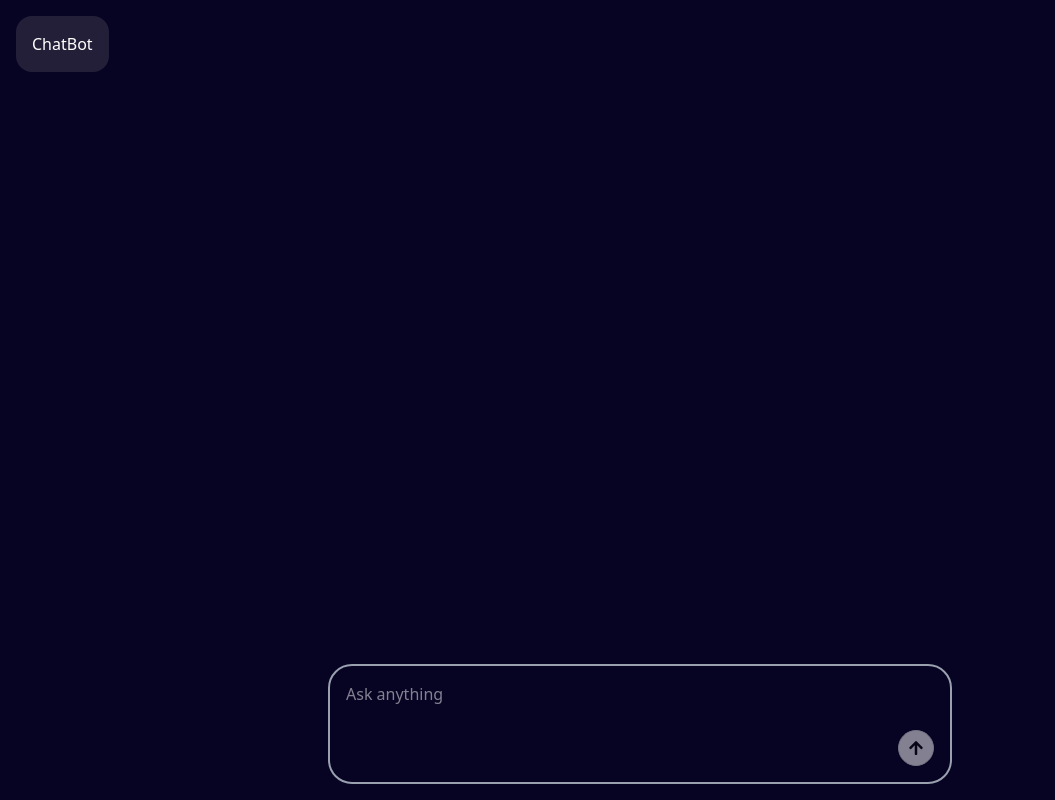
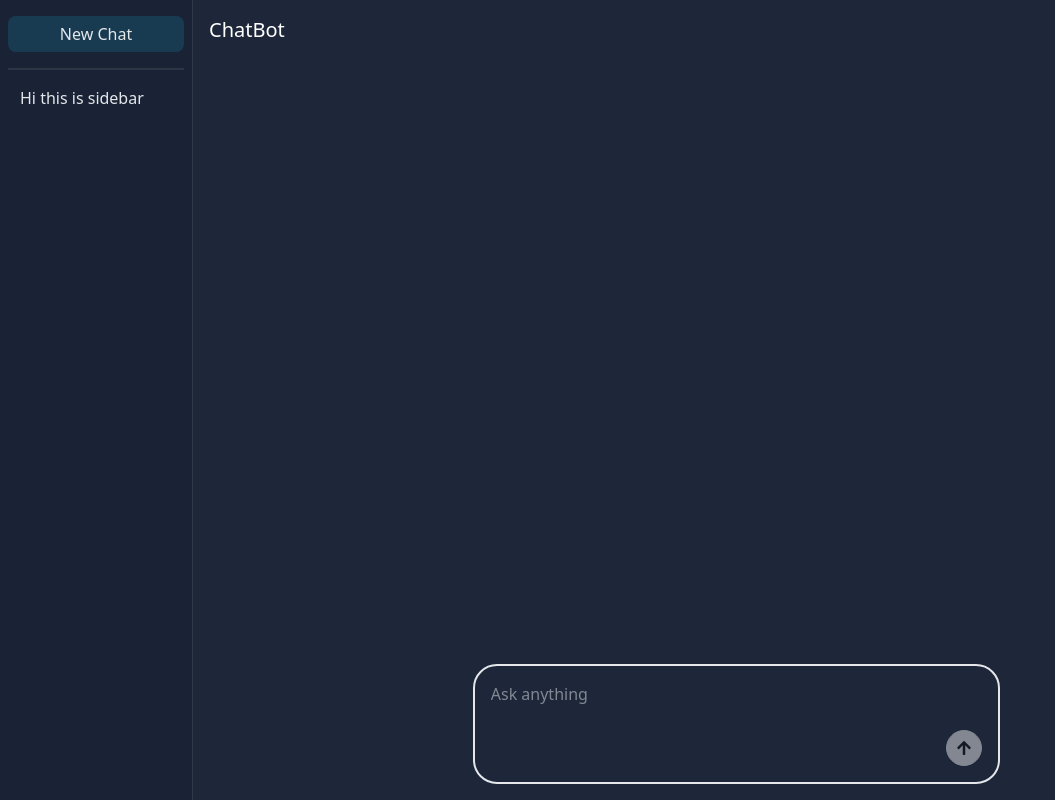
Before and after one commit to Shian90/AI_Chatbot, a React (Vite) app in the folder packages/client/: page / in a window 1280 px wide. Shown: the whole page, without its empty margins (0-1055 px from the left). Built offline with nearby package versions, Linux system fonts and the light colour scheme.

Commit message:
Added a sidebar in the design

```diff
--- a/packages/client/src/App.tsx
+++ b/packages/client/src/App.tsx
@@ -2,7 +2,7 @@ import ChatBot from "./components/chat/ChatBot";
 
 function App() {
   return (
-    <div className="p-4 h-screen">
+    <div className="bg-background h-screen">
       <ChatBot />
     </div>
   );
--- a/packages/client/src/components/chat/ChatBot.tsx
+++ b/packages/client/src/components/chat/ChatBot.tsx
@@ -4,6 +4,7 @@ import type { ChatFormData } from "./ChatInput";
 import ChatInput from "./ChatInput";
 import type { ChatMessage } from "./ChatMessages";
 import ChatMessages from "./ChatMessages";
+import Sidebar from "./Sidebar";
 import TypingIndicator from "./TypingIndicator";
 import axios from "axios";
 import popSound from "@/assets/sounds/pop.mp3";
@@ -40,8 +41,8 @@ const ChatBot = () => {
 
       const response = await axios.post<ChatResponse>("/api/chat", reqBody);
 
+      popAudio.play();
       setMessages((prev) => [...prev, response.data.message]);
-      popAudio.play();
     } catch (error) {
       console.error(error);
       setError("Something went wrong, try again!");
@@ -51,9 +52,12 @@ const ChatBot = () => {
   };
 
   return (
-    <div className="flex flex-col h-full">
-      <div className="bg-[rgba(64,60,81,0.5)] sticky p-4 text-white w-fit rounded-2xl">
-        <h1 className="text-l">ChatBot</h1>
+    <div className="flex h-full">
+      <Sidebar />
+      <div className="w-px h-full bg-assistant-message"></div>
+      <div className="flex flex-1 flex-col h-full p-4">
+        <div className="sticky text-white w-fit rounded-2xl">
+          <h1 className="text-xl text-white">ChatBot</h1>
         </div>
         <div className="custom-scroll flex flex-col flex-1 mb-5 overflow-y-auto px-3 items-center">
           <div className="flex flex-col gap-5 w-[50%]">
@@ -64,6 +68,7 @@ const ChatBot = () => {
         </div>
         <ChatInput onSubmit={onSubmit} />
       </div>
+    </div>
   );
 };
 
--- a/packages/client/src/components/chat/ChatInput.tsx
+++ b/packages/client/src/components/chat/ChatInput.tsx
@@ -30,15 +30,20 @@ const ChatInput = ({ onSubmit: fnOnSubmit }: Props) => {
     <form
       onSubmit={onSubmit}
       onKeyDown={onEnterKeySubmit}
-      className="flex flex-col border-2 border-gray-400 items-end p-4 rounded-3xl w-[50%] self-center">
+      className="flex flex-col border-2 border-message-color items-end p-4 rounded-3xl w-[50%] self-center">
       <textarea
         {...register("prompt", { required: true, validate: (data) => data.trim().length > 0 })}
-        className="w-full resize-none focus:outline-0 text-white"
+        className="w-full resize-none focus:outline-0 text-message-color"
         autoFocus
         placeholder="Ask anything"
         maxLength={1000}
       />
-      <Button disabled={!formState.isValid} type="submit" variant="outline" size="icon" className="rounded-full">
+      <Button
+        disabled={!formState.isValid}
+        type="submit"
+        variant="outline"
+        size="icon"
+        className="bg-message-color rounded-full">
         <FaArrowUp />
       </Button>
     </form>
--- a/packages/client/src/components/chat/ChatMessages.tsx
+++ b/packages/client/src/components/chat/ChatMessages.tsx
@@ -34,10 +34,10 @@ const ChatMessages = ({ messages }: Props) => {
           key={index}
           onCopy={onCopyMessage}
           ref={index === messages.length - 1 ? lastMessageRef : null}
-          className={`text-white px-3 py-2 ${
+          className={`text-message-color px-3 py-2 ${
             message.role === "user"
-              ? "bg-user-message max-w-[66%] self-end rounded-3xl"
-              : "bg-assistant-message w-full self-start rounded-none"
+              ? "bg-user-message max-w-[66%] self-end rounded-3xl text-message-color"
+              : "bg-assistant-message w-full self-start rounded-xl"
           }`}>
           <ReactMarkdown>{message.content}</ReactMarkdown>
         </div>
--- /dev/null
+++ b/packages/client/src/components/chat/Sidebar.tsx
@@ -0,0 +1,15 @@
+import { Button } from "../ui/button";
+
+const Sidebar = () => {
+  return (
+    <div className="flex flex-col gap-2 p-2 w-[15%] bg-sidebar-primary overflow-y-auto custom-scroll">
+      <Button className="hover:bg-button-hover bg-user-message text-md text-message-color my-2">New Chat</Button>
+      <hr className="border-assistant-message border-1"></hr>
+      <div className="hover:bg-assistant-message px-3 py-2 text-md text-message-color rounded-lg">
+        Hi this is sidebar
+      </div>
+    </div>
+  );
+};
+
+export default Sidebar;
--- a/packages/client/src/index.css
+++ b/packages/client/src/index.css
@@ -10,7 +10,7 @@
   --radius-xl: calc(var(--radius) + 4px);
   --color-background: var(--background);
   --color-foreground: var(--foreground);
-  --color-card: var(--card);
+  --color-button-hover: var(--button-hover);
   --color-card-foreground: var(--card-foreground);
   --color-popover: var(--popover);
   --color-popover-foreground: var(--popover-foreground);
@@ -39,6 +39,7 @@
   --color-sidebar-accent-foreground: var(--sidebar-accent-foreground);
   --color-sidebar-border: var(--sidebar-border);
   --color-sidebar-ring: var(--sidebar-ring);
+  --color-message-color: var(--message-color);
   --color-user-message: var(--user-message);
   --color-assistant-message: var(--assistant-message);
 }
@@ -71,9 +72,9 @@
 
 :root {
   --radius: 0.625rem;
-  --background: oklch(1 0 0);
+  --background: oklch(27.3% 0.03605 263.716);
   --foreground: oklch(0.145 0 0);
-  --card: oklch(1 0 0);
+  --button-hover: oklch(42.377% 0.07436 235.604 / 0.645);
   --card-foreground: oklch(0.145 0 0);
   --popover: oklch(1 0 0);
   --popover-foreground: oklch(0.145 0 0);
@@ -96,20 +97,21 @@
   --chart-5: oklch(0.769 0.188 70.08);
   --sidebar: oklch(0.985 0 0);
   --sidebar-foreground: oklch(0.145 0 0);
-  --sidebar-primary: oklch(0.205 0 0);
+  --sidebar-primary: oklch(25.585% 0.03713 261.767);
   --sidebar-primary-foreground: oklch(0.985 0 0);
   --sidebar-accent: oklch(0.97 0 0);
   --sidebar-accent-foreground: oklch(0.205 0 0);
   --sidebar-border: oklch(0.922 0 0);
   --sidebar-ring: oklch(0.708 0 0);
-  --user-message: #1b567592;
-  --assistant-message: rgba(57, 55, 66, 0.27);
+  --message-color: oklch(92.8% 0.006 264.531);
+  --user-message: oklch(38.571% 0.06749 236.172 / 0.645);
+  --assistant-message: oklch(49.665% 0.01426 290.908 / 0.3);
 }
 
 .dark {
-  --background: oklch(0.145 0 0);
-  --foreground: oklch(0.985 0 0);
-  --card: oklch(0.205 0 0);
+  --background: oklch(27.3% 0.03605 263.716);
+  --foreground: oklch(27.3% 0.03605 263.716);
+  --button-hover: oklch(42.377% 0.07436 235.604 / 0.645);
   --card-foreground: oklch(0.985 0 0);
   --popover: oklch(0.205 0 0);
   --popover-foreground: oklch(0.985 0 0);
@@ -138,8 +140,9 @@
   --sidebar-accent-foreground: oklch(0.985 0 0);
   --sidebar-border: oklch(1 0 0 / 10%);
   --sidebar-ring: oklch(0.556 0 0);
-  --user-message: #1b567592;
-  --assistant-message: rgba(57, 55, 66, 0.27);
+  --message-color: oklch(92.8% 0.006 264.531);
+  --user-message: oklch(38.571% 0.06749 236.172 / 0.573);
+  --assistant-message: oklch(49.665% 0.01426 290.908 / 0.3);
 }
 
 @layer base {
@@ -150,8 +153,3 @@
     @apply bg-background text-foreground;
   }
 }
-
-body,
-#root {
-  background-color: rgb(7, 3, 35);
-}
```
Lines whose indentation alone changed are shown as unchanged.
